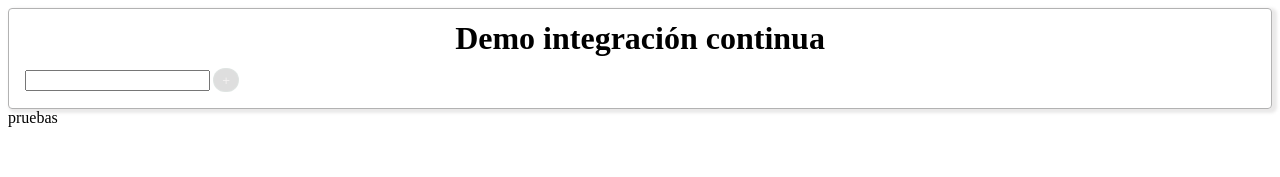
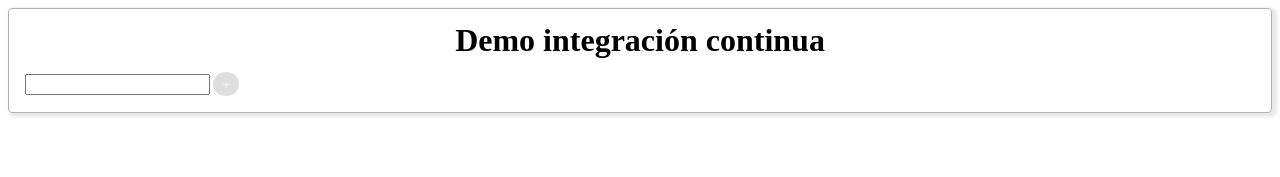
Before and after one commit to roberthjsb/todolist-demo, an Angular app: page / in a window 1280 px wide. Shown: the top 177 px of the page. Built offline with nearby package versions, Linux system fonts and the light colour scheme.

Commit message:
cambios de estilos

```diff
--- a/src/index.html
+++ b/src/index.html
@@ -9,6 +9,5 @@
 </head>
 <body>
   <app-root></app-root>
-  pruebas
 </body>
 </html>
--- a/src/styles.scss
+++ b/src/styles.scss
@@ -1,8 +1,6 @@
 h1 {
-    margin-block: 0.2rem;
+    margin-block: 0.3rem;
 }
-
-
 
 button{
     border: 1px solid #e1e7e4bd;
@@ -10,7 +8,7 @@ button{
         cursor: pointer;
     }
     &.primary {
-        background-color: #7889d6;
+        background-color: #0a2391;
         color: #fff;
         border: 1px solid #243fdabd;
     }
```
